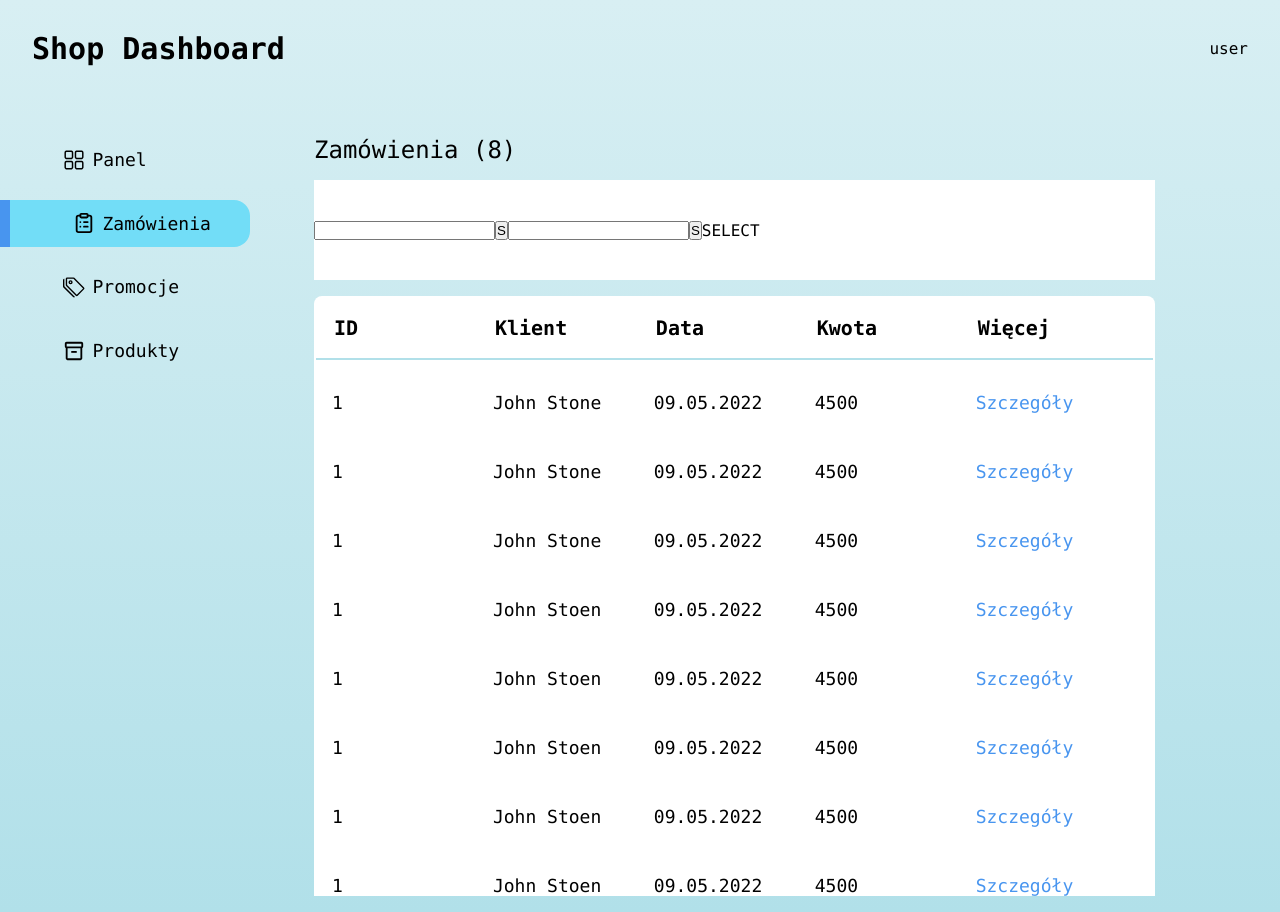
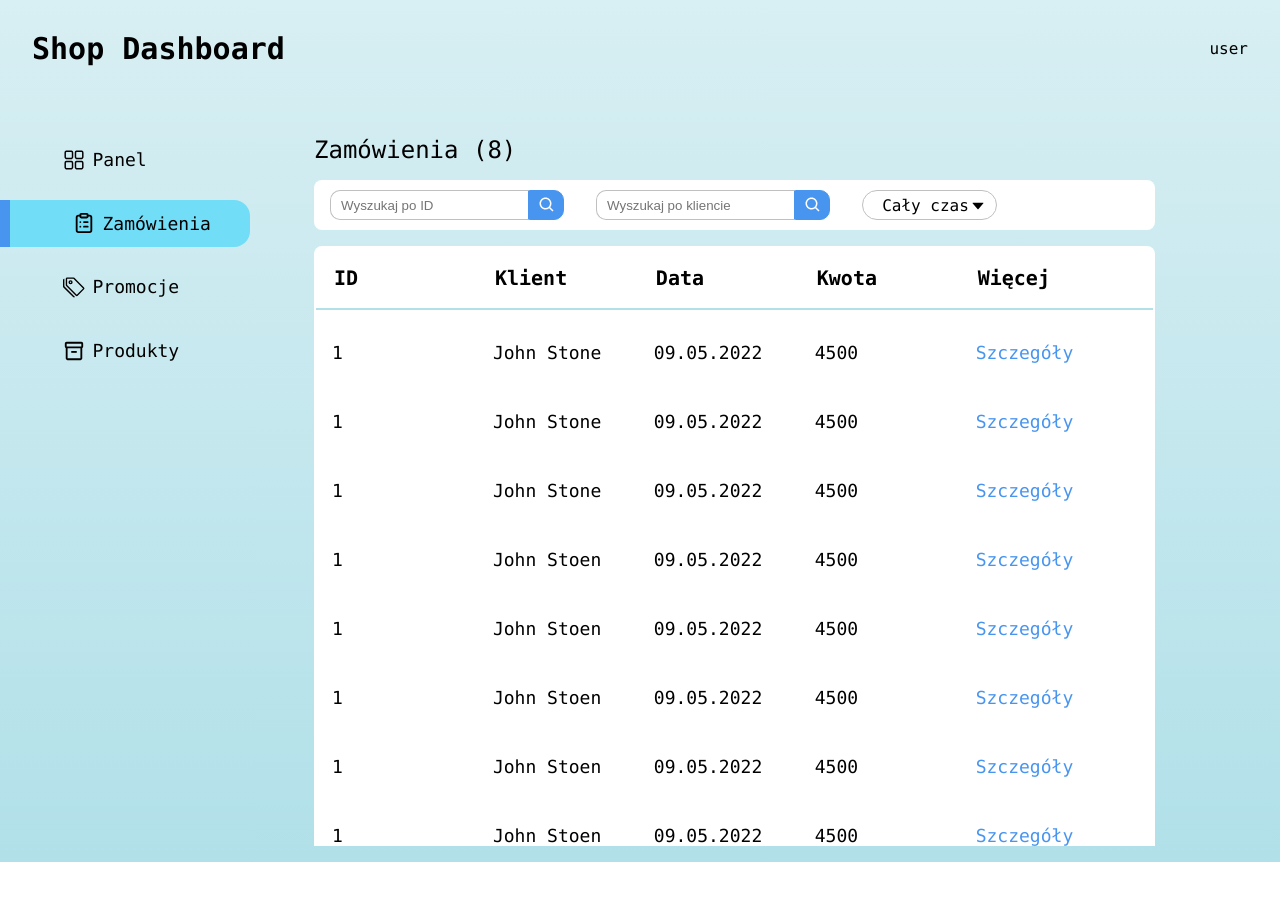
Before and after one commit to tomaszsliwakowski/Dashboard_e_shop, a Next.js app: page /dashboard/orders in a window 1280 px wide. After the commit the page ends 862 px from the top, so only its background shows below. Built offline with nearby package versions, Linux system fonts and the light colour scheme.

Commit message:
Changes to be committed: 	modified:   src/app/dashboard/dashboard.module.css 	modified:   src/app/dashboard/orders/page.tsx 	modified:   src/app/dashboard/page.tsx

```diff
--- a/src/app/dashboard/dashboard.module.css
+++ b/src/app/dashboard/dashboard.module.css
@@ -225,12 +225,131 @@
   border-radius: 10px;
 }
 .SortOrders {
-  min-height: 100px;
+  min-height: 50px;
+  border-radius: 0.5rem;
   width: 90%;
   background-color: white;
   margin-bottom: 1rem;
   display: flex;
   align-items: center;
+}
+.SortID {
+  display: flex;
+  justify-content: center;
+  margin: 0 1rem;
+}
+.SortInput {
+  height: 30px;
+  border-radius: 10px 0 0 10px;
+  border: 1px solid silver;
+  border-right-color: #4895ef;
+  outline: none;
+  padding: 0 10px;
+}
+.SortBtn {
+  display: flex;
+  justify-content: center;
+  align-items: center;
+  width: 100%;
+  width: 35px;
+  max-height: 30px;
+  border-radius: 0 10px 10px 0;
+  border: 1px solid #4895ef;
+  background: #4895ef;
+  color: white;
+  cursor: pointer;
+  transition: all 0.2s;
+}
+.SortBtn:hover {
+  border: 1px solid #1d70cf;
+  background: #1d70cf;
+}
+.SortBtn svg {
+  font-size: 18px;
+}
+
+.SortCust {
+  display: flex;
+  justify-self: center;
+  margin-left: 1rem;
+}
+.SortData {
+  margin-left: 2rem;
+  border: 1px solid silver;
+  border-radius: 1rem;
+  height: 30px;
+  width: 135px;
+  display: flex;
+  align-items: center;
+  justify-content: center;
+  position: relative;
+  padding: 0 1.5rem 0 1rem;
+  background-color: white;
+}
+.SortData.open {
+  margin-left: 2rem;
+  border: 1px solid silver;
+  border-radius: 1rem 1rem 0rem 0rem;
+  height: 30px;
+  width: 135px;
+  display: flex;
+  align-items: center;
+  justify-content: center;
+  position: relative;
+  padding: 0 1.5rem 0 1rem;
+  box-shadow: 0 0 5px silver;
+}
+.SortData input {
+  position: absolute;
+  width: 100%;
+  height: 100%;
+  border-radius: 1rem;
+  opacity: 0;
+  left: 0;
+  cursor: pointer;
+}
+.SortDataShow {
+  display: flex;
+  justify-content: center;
+  align-items: center;
+  gap: 5px;
+  font-size: 16px;
+}
+
+.SortDataShow svg {
+  position: absolute;
+  right: 10px;
+  top: 7px;
+}
+.DataList {
+  position: absolute;
+  width: calc(100% + 2px);
+  height: fit-content;
+  background-color: white;
+  border: 1px solid silver;
+  box-shadow: 0 0 5px silver;
+  top: 28px;
+  border-radius: 0rem 0rem 1rem 1rem;
+  list-style-type: none;
+  display: flex;
+  flex-direction: column;
+  left: -1px;
+}
+.DataList li {
+  font-size: 16px;
+  display: flex;
+  align-items: center;
+  justify-content: center;
+  padding: 0.5rem 0;
+  border-bottom: 1px solid rgb(228, 224, 224);
+  cursor: pointer;
+}
+.DataList li:hover {
+  background-color: rgb(228, 224, 224);
+}
+.DataList li:last-of-type {
+  border-bottom: none;
+  border-radius: 0 0 1rem 1rem;
 }
 @media screen and (max-width: 1200px) {
   .panel {
--- a/src/app/dashboard/orders/page.tsx
+++ b/src/app/dashboard/orders/page.tsx
@@ -1,4 +1,8 @@
+"use client";
 import styles from "../dashboard.module.css";
+import { BiSearch } from "react-icons/bi";
+import { AiFillCaretUp, AiFillCaretDown } from "react-icons/ai";
+import { useEffect, useState } from "react";
 
 const tb = [
   { id: 1, user: "John Stone", data: "09.05.2022", cash: 4500 },
@@ -21,21 +25,78 @@ const tb = [
   { id: 1, user: "John Stoen", data: "09.05.2022", cash: 4500 },
 ];
 
+const sortOpt = ["Cały czas", "24h", "7dni", "30dni", "365dni"];
+
 export default function Orders() {
+  const [openSort, setOpenSort] = useState<boolean>(false);
+  const [sortOptValue, setSortOptValue] = useState("Cały czas");
+
+  const HandleSortOpt = (item: string) => {
+    setSortOptValue(item);
+    setOpenSort(false);
+  };
+
+  useEffect(() => {
+    const close = (e: Event) => {
+      let target = e.target as HTMLElement;
+      if (target.id !== "sort") {
+        setOpenSort(false);
+      }
+    };
+    document.body.addEventListener("click", close);
+    return () => {
+      document.body.removeEventListener("click", close);
+    };
+  }, []);
+
   return (
     <div className={styles.dashboard}>
       <div className={styles.Orders}>
         <h2>Zamówienia (8)</h2>
         <div className={styles.SortOrders}>
           <div className={styles.SortID}>
-            <input type="text" />
-            <button>S</button>
+            <input
+              type="text"
+              placeholder="Wyszukaj po ID"
+              className={styles.SortInput}
+            />
+            <button className={styles.SortBtn}>
+              <BiSearch />
+            </button>
           </div>
           <div className={styles.SortCust}>
-            <input type="text" />
-            <button>S</button>
+            <input
+              type="text"
+              className={styles.SortInput}
+              placeholder="Wyszukaj po kliencie"
+            />
+            <button className={styles.SortBtn}>
+              <BiSearch />
+            </button>
           </div>
-          <div className={styles.SortData}>SELECT</div>
+          <div
+            className={`${styles.SortData} ${openSort ? styles.open : null}`}
+          >
+            <span className={styles.SortDataShow}>
+              <span>{sortOptValue}</span>
+              {openSort ? <AiFillCaretUp /> : <AiFillCaretDown />}
+            </span>
+            <input
+              type="checkbox"
+              checked={openSort}
+              id="sort"
+              onChange={() => setOpenSort((prev) => !prev)}
+            />
+            {openSort ? (
+              <ul className={styles.DataList}>
+                {sortOpt.map((item, id) => (
+                  <li key={id} id="sort" onClick={() => HandleSortOpt(item)}>
+                    {item}
+                  </li>
+                ))}
+              </ul>
+            ) : null}
+          </div>
         </div>
         <div className={`${styles.Tableslider} ${styles.OrdersSlider}`}>
           <table className={`${styles.table} ${styles.OrdersTable}`}>
@@ -58,7 +119,7 @@ export default function Orders() {
             </thead>
             <tbody>
               {tb.map((item, id) => (
-                <tr className={styles.row}>
+                <tr className={styles.row} key={id}>
                   <td>{item.id}</td>
                   <td>{item.user}</td>
                   <td>{item.data}</td>
--- a/src/app/dashboard/page.tsx
+++ b/src/app/dashboard/page.tsx
@@ -37,7 +37,7 @@ export default function Dashboard() {
             </thead>
             <tbody>
               {tb.map((item, id) => (
-                <tr className={styles.row}>
+                <tr className={styles.row} key={id}>
                   <td>{item.id}</td>
                   <td>{item.user}</td>
                   <td>{item.data}</td>
```
